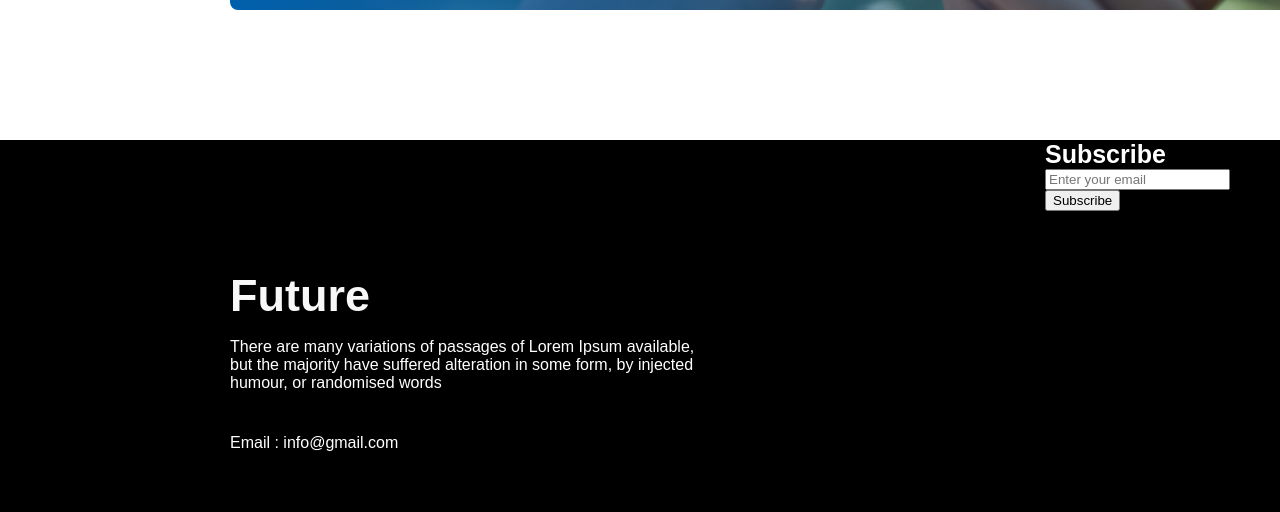
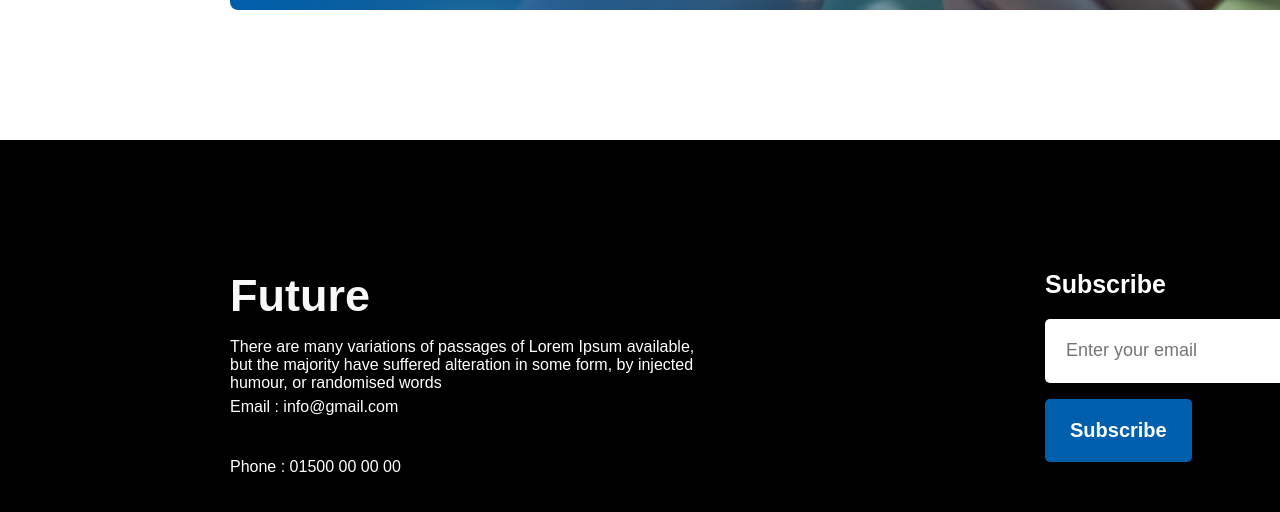
Before and after one commit to evo264714/Assignment-1, a plain HTML site: page index.html in a window 1280 px wide. Shown: the part 2465-2977 px from the top of the page. Drawn offline with Linux system fonts and the light colour scheme.

Commit message:
complete

```diff
--- a/styles/style.css
+++ b/styles/style.css
@@ -165,7 +165,8 @@ li {
     display: flex;
     background-color: black;
 }
-.footer-left{
+
+.footer-left {
     margin: 130px 330px 130px 230px;
 }
 
@@ -182,14 +183,43 @@ li {
     font-weight: 400;
     font-size: 16px;
     width: 485px;
-height: 78px;
+    height: 60px;
 }
-.footer-icon{
-    margin-top: 32px;
+
+.footer-icon {
+
     margin-right: 15px;
 }
-.footer-sub-title{
+
+.footer-right {
+    margin-top: 130px;
+
+}
+
+.footer-sub-title {
     font-weight: 600;
-font-size: 25px;
-color: #FFFFFF;
+    font-size: 25px;
+    color: #FFFFFF;
 }
+
+.footer-btn {
+    padding: 20px 25px;
+    background: #005FAC;
+    border-radius: 5px;
+    border: none;
+    font-weight: 600;
+    font-size: 20px;
+    float: right;
+    color: #FFFFFF;
+    margin-top: 16px;
+    margin-right: 380px;
+}
+
+.footer-input {
+    margin-top: 20px;
+    border: none;
+    border-radius: 5px;
+    padding: 21px 158px 22px 21px;
+    font-weight: 400;
+    font-size: 18px;
+}
```
Also changed, not shown: index.html (+3 -2 lines).
